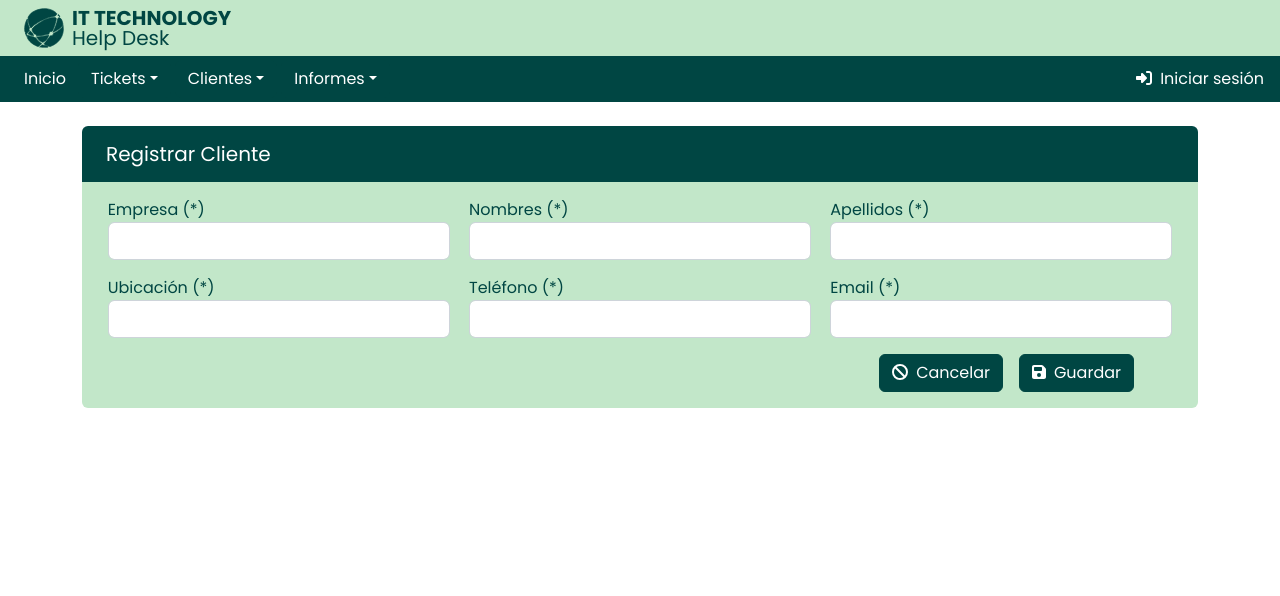
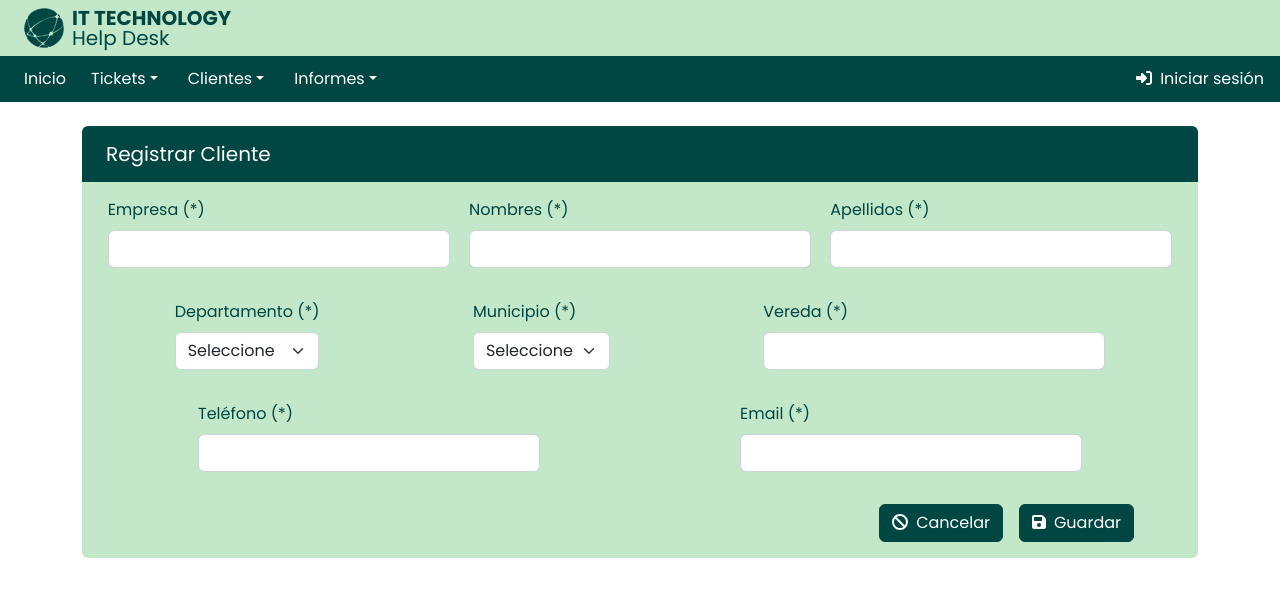
Before and after one commit to sebastianiv21/it-helpdesk, a React (Vite) app in the folder client/: page /registrar-cliente in a window 1280 px wide. Shown: the top 596 px of the page. Built offline with nearby package versions, Linux system fonts and the light colour scheme; sample sign-in values are in the browser's storage.

Commit message:
Agregar campos en registrar cliente y edición : Departamento, Municipio y Vereda ( Vereda alimentación manual), ademas de cambiar campoformulario por input

```diff
--- a/client/src/components/ModuloEdicionCliente.jsx
+++ b/client/src/components/ModuloEdicionCliente.jsx
@@ -1,5 +1,5 @@
 import CampoFormulario from './CampoFormulario';
-
+import {Input, Label, FormGroup} from 'reactstrap'
 const ModuloEdicionCliente = ({ onChange, data }) => {
   return (
     <div className='container m-4 mx-auto'>
@@ -9,44 +9,76 @@ const ModuloEdicionCliente = ({ onChange, data }) => {
       <div className='bg-secondary p-3 rounded-bottom text-primary'>
         <form>
           <div className='d-flex justify-content-around mb-3'>
-            <CampoFormulario
-              nombre='email'
-              etiqueta='Email'
-              onChange={onChange}
-              value={data.email}
-            />
-            <CampoFormulario
-              nombre='nombre'
-              etiqueta='Nombre'
-              onChange={onChange}
-              value={data.nombre}
-            />
-            <CampoFormulario
-              nombre='apellidos'
-              etiqueta='Apellidos'
-              onChange={onChange}
-              value={data.apellidos}
-            />
+          <FormGroup>
+            <Label for='empresa'> Empresa (*) </Label>
+            <Input type='text'
+            name='empresa'
+            id='empresa'
+            value={data.empresa}
+            onChange={onChange}
+            > </Input>
+            </FormGroup>
+            <FormGroup>
+            <Label for='nombre'> Nombres (*) </Label>
+            <Input type='text'
+            name='nombre'
+            id='nombre'
+            value={data.nombre}
+            onChange={onChange}
+            > </Input>
+            </FormGroup>
+            <FormGroup>
+            <Label for='apellidos'> Apellidos (*) </Label>
+            <Input type='text'
+            name='apellidos'
+            id='apellidos'
+            value={data.apellidos}
+            onChange={onChange}
+            > </Input>
+            </FormGroup>
           </div>
           <div className='d-flex justify-content-around mb-3'>
-            <CampoFormulario
-              nombre='telefono'
-              etiqueta='Teléfono'
-              onChange={onChange}
-              value={data.telefono}
-            />
-            <CampoFormulario
-              nombre='empresa'
-              etiqueta='Empresa'
-              onChange={onChange}
-              value={data.empresa}
-            />
-            <CampoFormulario
-              nombre='ubicacion'
-              etiqueta='Ubicación'
-              onChange={onChange}
-              value={data.ubicacion}
-            />
+            <FormGroup>
+            <Label for='departamento'> Departamento (*) </Label>
+            <Input type='select'
+            name='departamento'
+            id='departamento'
+            > <option value="">Seleccione</option> </Input>
+            </FormGroup>
+            <FormGroup>
+            <Label for='municipio'> Municipio (*) </Label>
+            <Input type='select'
+            name='municipio'
+            id='municipio'
+            > <option value="">Seleccione</option> </Input>
+            </FormGroup >
+            <FormGroup>
+            <Label for='vereda'> Vereda (*) </Label>
+            <Input type='text'
+            name='vereda'
+            id='vereda'> </Input>
+            </FormGroup>
+          </div>
+          <div className='d-flex justify-content-around mb-3'>
+
+          <FormGroup>
+            <Label for='telefono'> Teléfono (*) </Label>
+            <Input type='text'
+            name='telefono'
+            id='telefono'
+            value={data.telefono}
+            onChange={onChange}
+            > </Input>
+          </FormGroup>
+          <FormGroup>
+            <Label for='emailo'> Email (*) </Label>
+            <Input type='text'
+            name='email'
+            id='email'
+            value={data.email}
+            onChange={onChange}
+            > </Input>
+          </FormGroup>
           </div>
         </form>
       </div>
--- a/client/src/pages/RegistrarCliente.jsx
+++ b/client/src/pages/RegistrarCliente.jsx
@@ -1,9 +1,10 @@
-import { FontAwesomeIcon } from '@fortawesome/react-fontawesome'
+import { FontAwesomeIcon} from '@fortawesome/react-fontawesome'
 import { faBan, faFloppyDisk } from '@fortawesome/free-solid-svg-icons'
 import { useState, useEffect } from 'react'
 import CampoFormulario from '../components/CampoFormulario'
 import axios from '../api/axios'
 import { toast } from 'react-toastify'
+import {Input, Label, FormGroup} from 'reactstrap'
 
 const RegistrarCliente = () => {
   const CLIENTES_URL = '/clientes'
@@ -91,44 +92,76 @@ const RegistrarCliente = () => {
       <div className='bg-secondary p-3 rounded-bottom text-primary'>
         <form onSubmit={onSubmit}>
           <div className='d-flex justify-content-around mb-3'>
-          <CampoFormulario
-              nombre='empresa'
-              etiqueta='Empresa'
+          <FormGroup>
+            <Label for='empresa'> Empresa (*) </Label>
+            <Input type='text'
+            name='empresa'
+            id='empresa'
             value={empresa}
             onChange={onChange}
-            />
-            <CampoFormulario
-              nombre='nombre'
-              etiqueta='Nombres'
+            > </Input>
+            </FormGroup>
+            <FormGroup>
+            <Label for='nombre'> Nombres (*) </Label>
+            <Input type='text'
+            name='nombre'
+            id='nombre'
             value={nombre}
             onChange={onChange}
-            />
-            <CampoFormulario
-              nombre='apellidos'
-              etiqueta='Apellidos'
+            > </Input>
+            </FormGroup>
+            <FormGroup>
+            <Label for='apellidos'> Apellidos (*) </Label>
+            <Input type='text'
+            name='apellidos'
+            id='apellidos'
             value={apellidos}
             onChange={onChange}
-            />
+            > </Input>
+            </FormGroup>
           </div>
           <div className='d-flex justify-content-around mb-3'>
-          <CampoFormulario
-              nombre='ubicacion'
-              etiqueta='Ubicación'
-              value={ubicacion}
-              onChange={onChange}
-            />
-            <CampoFormulario
-              nombre='telefono'
-              etiqueta='Teléfono'
+            <FormGroup>
+            <Label for='departamento'> Departamento (*) </Label>
+            <Input type='select'
+            name='departamento'
+            id='departamento'
+            > <option value="">Seleccione</option> </Input>
+            </FormGroup>
+            <FormGroup>
+            <Label for='municipio'> Municipio (*) </Label>
+            <Input type='select'
+            name='municipio'
+            id='municipio'
+            > <option value="">Seleccione</option> </Input>
+            </FormGroup >
+            <FormGroup>
+            <Label for='vereda'> Vereda (*) </Label>
+            <Input type='text'
+            name='vereda'
+            id='vereda'
+            > </Input>
+            </FormGroup>
+          </div>
+          <div className='d-flex justify-content-around mb-3'>
+          <FormGroup>
+            <Label for='telefono'> Teléfono (*) </Label>
+            <Input type='text'
+            name='telefono'
+            id='telefono'
             value={telefono}
             onChange={onChange}
-            />
-             <CampoFormulario
-              nombre='email'
-              etiqueta='Email'
+            > </Input>
+          </FormGroup>
+          <FormGroup>
+            <Label for='emailo'> Email (*) </Label>
+            <Input type='text'
+            name='email'
+            id='email'
             value={email}
             onChange={onChange}
-            />
+            > </Input>
+          </FormGroup>
           </div>
           <div className='d-flex justify-content-end'>
             <button
```
Lines whose indentation alone changed are shown as unchanged.
